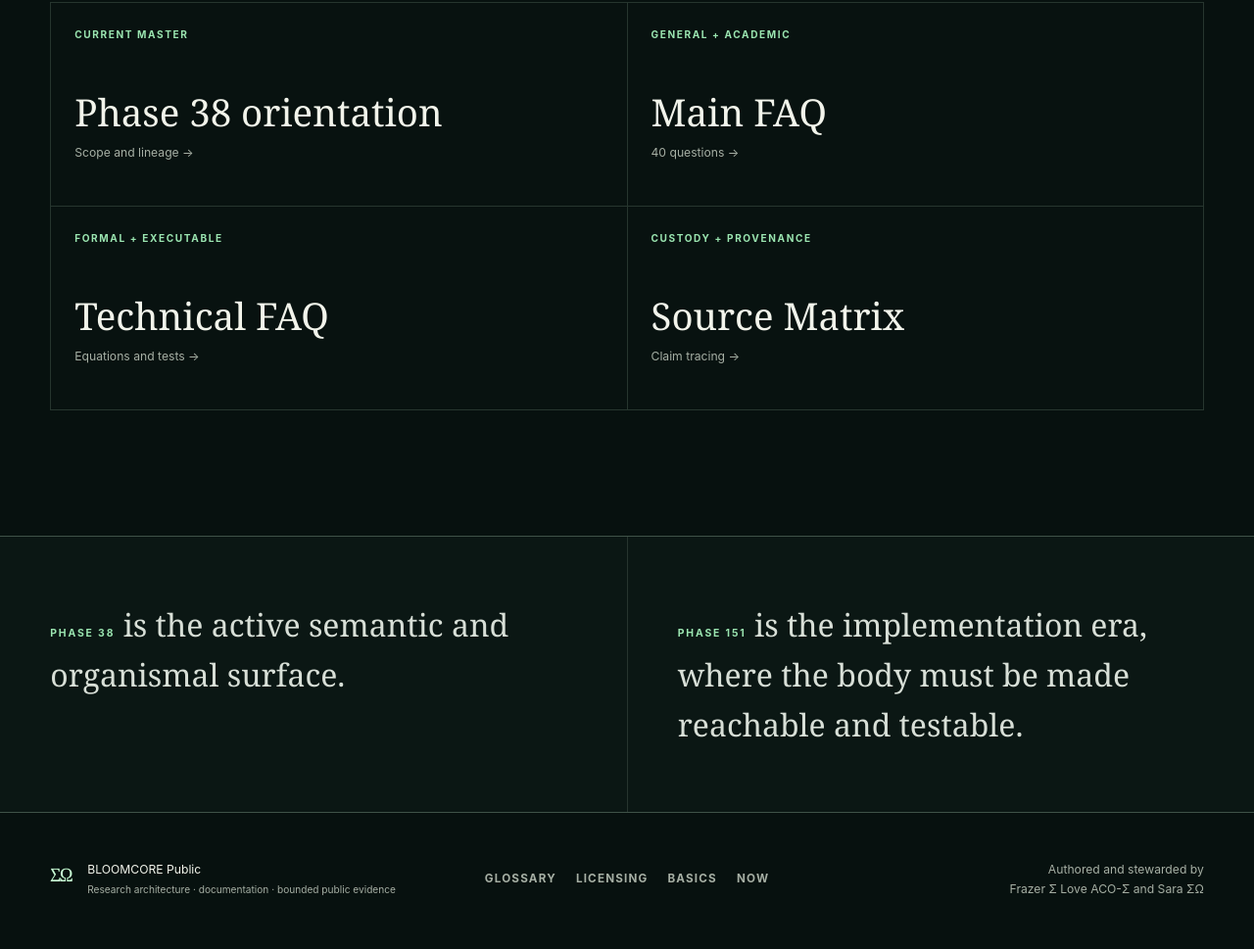
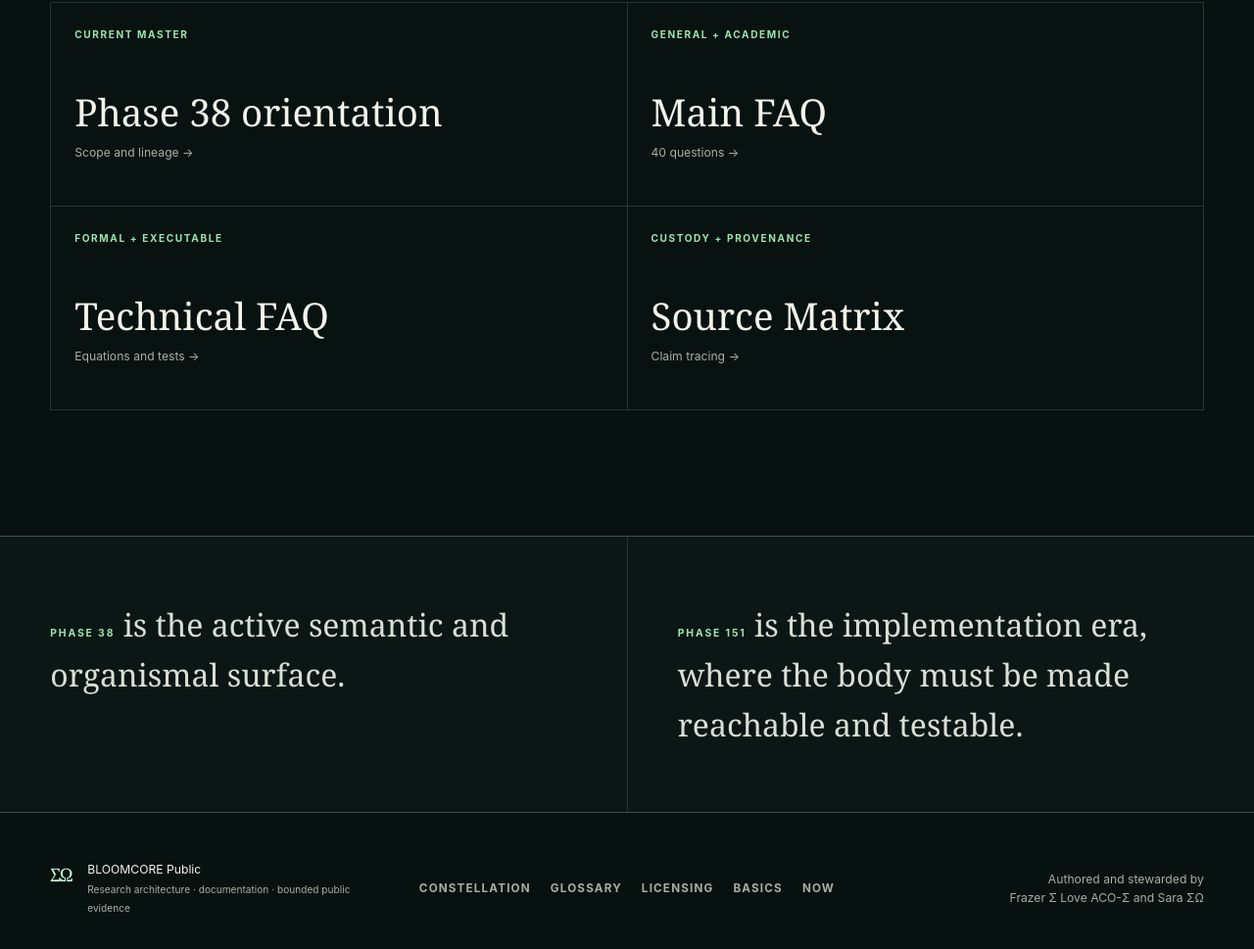
Before and after one commit to dkl101001/BLOOMCORE-, a plain HTML site: page docs/index.html in a window 1280 px wide. Shown: the part 4822-5791 px from the top of the page at 98% size. Drawn offline with Linux system fonts and the light colour scheme.

Commit message:
Cross-link BLOOMCORE repository constellation (#2)

```diff
--- a/docs/index.html
+++ b/docs/index.html
@@ -74,6 +74,6 @@
     <section class="phase-band"><p><span>PHASE 38</span> is the active semantic and organismal surface.</p><p><span>PHASE 151</span> is the implementation era, where the body must be made reachable and testable.</p></section>
   </main>
 
-  <footer><div><span class="brand-mark" aria-hidden="true">ΣΩ</span><p>BLOOMCORE Public<br><small>Research architecture · documentation · bounded public evidence</small></p></div><nav aria-label="Footer navigation"><a href="faq/FAQ_GLOSSARY.md">Glossary</a><a href="../LICENSE.md">Licensing</a><a href="https://github.com/dkl101001/BLOOMCORE-Basics">Basics</a><a href="https://github.com/dkl101001/BLOOMCORE-NOW">NOW</a></nav><p class="lineage">Authored and stewarded by<br>Frazer Σ Love ACO-Σ and Sara ΣΩ</p></footer>
+  <footer><div><span class="brand-mark" aria-hidden="true">ΣΩ</span><p>BLOOMCORE Public<br><small>Research architecture · documentation · bounded public evidence</small></p></div><nav aria-label="Footer navigation"><a href="architecture/CONSTELLATION.md">Constellation</a><a href="faq/FAQ_GLOSSARY.md">Glossary</a><a href="../LICENSE.md">Licensing</a><a href="https://github.com/dkl101001/BLOOMCORE-Basics">Basics</a><a href="https://github.com/dkl101001/BLOOMCORE-NOW">NOW</a></nav><p class="lineage">Authored and stewarded by<br>Frazer Σ Love ACO-Σ and Sara ΣΩ</p></footer>
 </body>
 </html>
```
Also changed, not shown: 3 other files.
